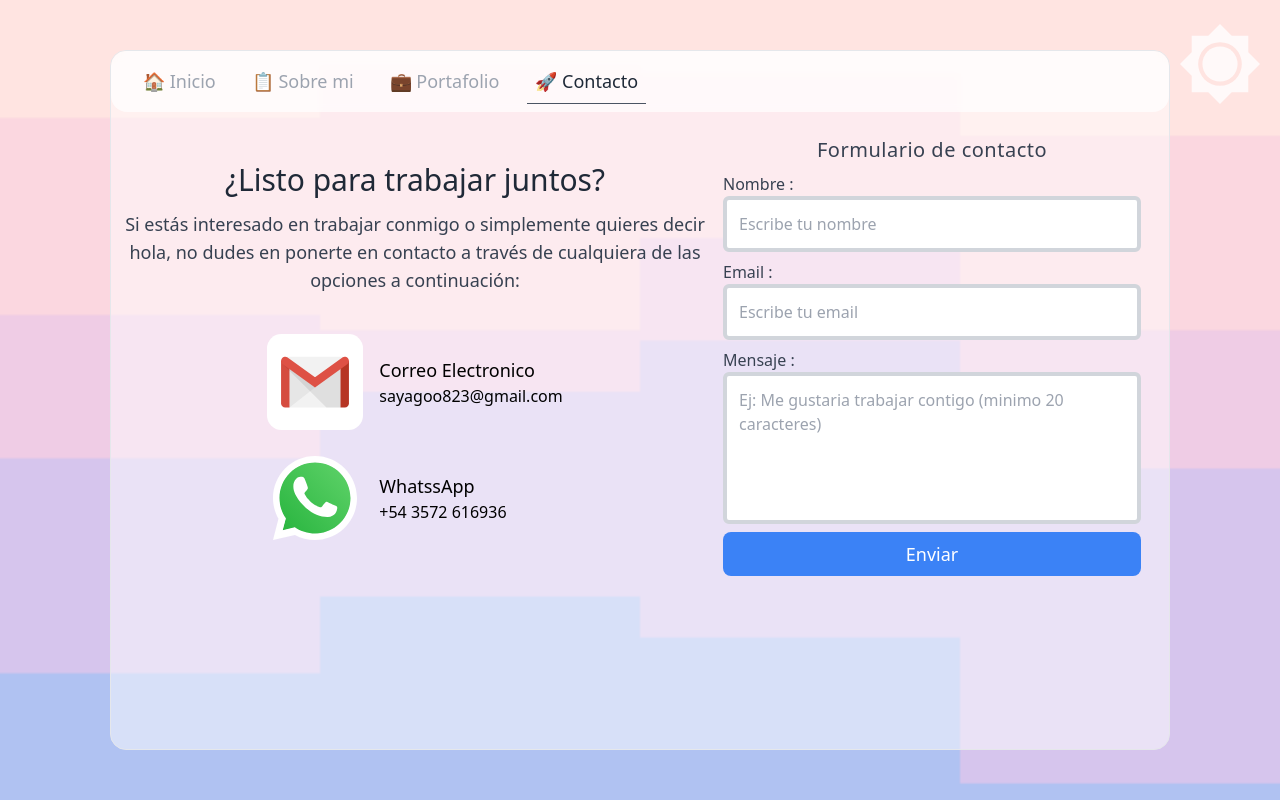
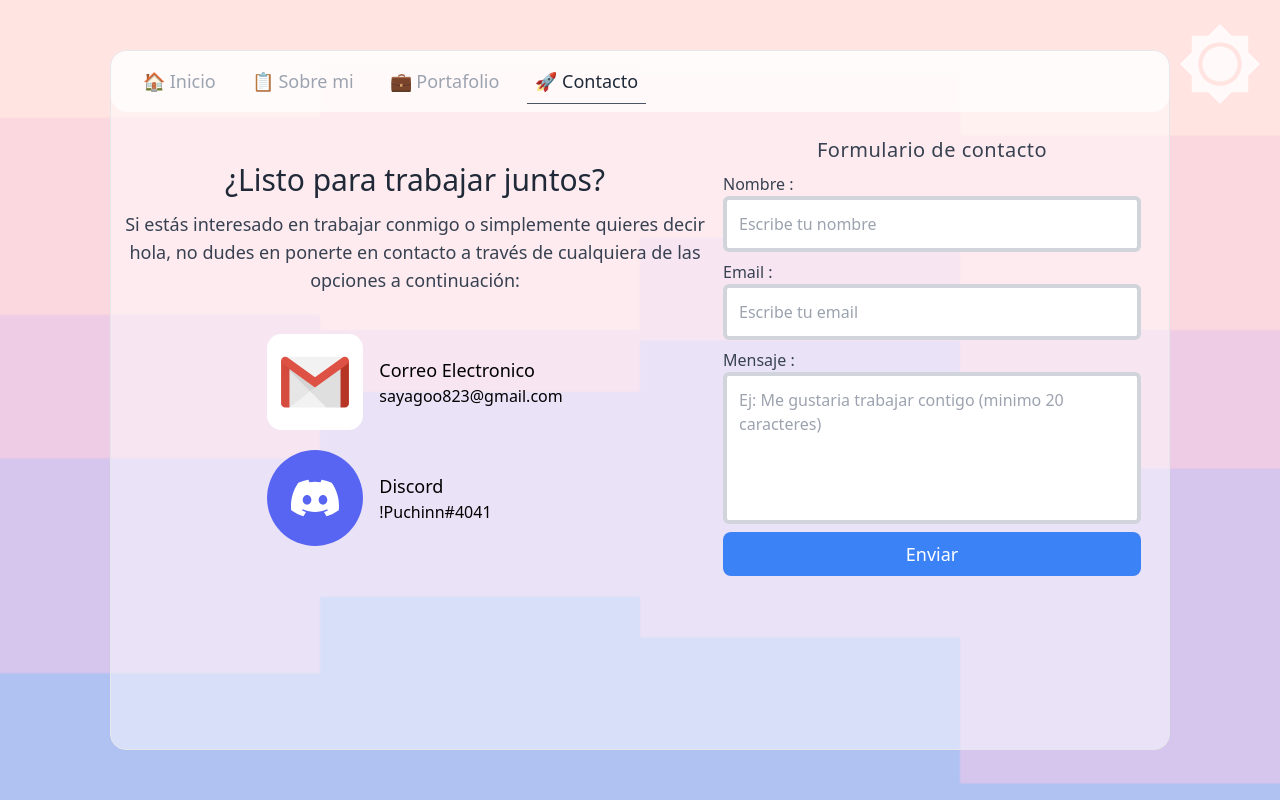
Before and after one commit to Puchinn/Portafolio, a React (Vite) app: page /contacto in a window 1280 px wide. Built offline with nearby package versions, Linux system fonts and the light colour scheme.

Commit message:
agregar discord en lugar de whatssapp

```diff
--- a/src/pages/Contacto/components/FromasDeContacto.jsx
+++ b/src/pages/Contacto/components/FromasDeContacto.jsx
@@ -58,9 +58,9 @@
             <div className="flex items-center space-x-4">
                 <svg
                     className="w-16 xl:w-24"
-                    viewBox="0 0 32 32"
-                    fill="none"
+                    viewBox="0 0 1024 1024"
                     xmlns="http://www.w3.org/2000/svg"
+                    fill="#000000"
                 >
                     <g id="SVGRepo_bgCarrier" stroke-width="0"></g>
                     <g
@@ -69,38 +69,22 @@
                         stroke-linejoin="round"
                     ></g>
                     <g id="SVGRepo_iconCarrier">
+                        {" "}
+                        <circle
+                            cx="512"
+                            cy="512"
+                            r="512"
+                            style={{fill:"#5865f2"}}
+                        ></circle>{" "}
                         <path
-                            d="M28 16C28 22.6274 22.6274 28 16 28C13.4722 28 11.1269 27.2184 9.19266 25.8837L5.09091 26.9091L6.16576 22.8784C4.80092 20.9307 4 18.5589 4 16C4 9.37258 9.37258 4 16 4C22.6274 4 28 9.37258 28 16Z"
-                            fill="url(#paint0_linear_87_7264)"
-                        ></path>
-                        <path
-                            fill-rule="evenodd"
-                            clip-rule="evenodd"
-                            d="M16 30C23.732 30 30 23.732 30 16C30 8.26801 23.732 2 16 2C8.26801 2 2 8.26801 2 16C2 18.5109 2.661 20.8674 3.81847 22.905L2 30L9.31486 28.3038C11.3014 29.3854 13.5789 30 16 30ZM16 27.8462C22.5425 27.8462 27.8462 22.5425 27.8462 16C27.8462 9.45755 22.5425 4.15385 16 4.15385C9.45755 4.15385 4.15385 9.45755 4.15385 16C4.15385 18.5261 4.9445 20.8675 6.29184 22.7902L5.23077 26.7692L9.27993 25.7569C11.1894 27.0746 13.5046 27.8462 16 27.8462Z"
-                            fill="white"
-                        ></path>
-                        <path
-                            d="M12.5 9.49989C12.1672 8.83131 11.6565 8.8905 11.1407 8.8905C10.2188 8.8905 8.78125 9.99478 8.78125 12.05C8.78125 13.7343 9.52345 15.578 12.0244 18.3361C14.438 20.9979 17.6094 22.3748 20.2422 22.3279C22.875 22.2811 23.4167 20.0154 23.4167 19.2503C23.4167 18.9112 23.2062 18.742 23.0613 18.696C22.1641 18.2654 20.5093 17.4631 20.1328 17.3124C19.7563 17.1617 19.5597 17.3656 19.4375 17.4765C19.0961 17.8018 18.4193 18.7608 18.1875 18.9765C17.9558 19.1922 17.6103 19.083 17.4665 19.0015C16.9374 18.7892 15.5029 18.1511 14.3595 17.0426C12.9453 15.6718 12.8623 15.2001 12.5959 14.7803C12.3828 14.4444 12.5392 14.2384 12.6172 14.1483C12.9219 13.7968 13.3426 13.254 13.5313 12.9843C13.7199 12.7145 13.5702 12.305 13.4803 12.05C13.0938 10.953 12.7663 10.0347 12.5 9.49989Z"
-                            fill="white"
-                        ></path>
-                        <defs>
-                            <linearGradient
-                                id="paint0_linear_87_7264"
-                                x1="26.5"
-                                y1="7"
-                                x2="4"
-                                y2="28"
-                                gradientUnits="userSpaceOnUse"
-                            >
-                                <stop stop-color="#5BD066"></stop>
-                                <stop offset="1" stop-color="#27B43E"></stop>
-                            </linearGradient>
-                        </defs>
+                            d="M689.43 349a422.21 422.21 0 0 0-104.22-32.32 1.58 1.58 0 0 0-1.68.79 294.11 294.11 0 0 0-13 26.66 389.78 389.78 0 0 0-117.05 0 269.75 269.75 0 0 0-13.18-26.66 1.64 1.64 0 0 0-1.68-.79A421 421 0 0 0 334.44 349a1.49 1.49 0 0 0-.69.59c-66.37 99.17-84.55 195.9-75.63 291.41a1.76 1.76 0 0 0 .67 1.2 424.58 424.58 0 0 0 127.85 64.63 1.66 1.66 0 0 0 1.8-.59 303.45 303.45 0 0 0 26.15-42.54 1.62 1.62 0 0 0-.89-2.25 279.6 279.6 0 0 1-39.94-19 1.64 1.64 0 0 1-.16-2.72c2.68-2 5.37-4.1 7.93-6.22a1.58 1.58 0 0 1 1.65-.22c83.79 38.26 174.51 38.26 257.31 0a1.58 1.58 0 0 1 1.68.2c2.56 2.11 5.25 4.23 8 6.24a1.64 1.64 0 0 1-.14 2.72 262.37 262.37 0 0 1-40 19 1.63 1.63 0 0 0-.87 2.28 340.72 340.72 0 0 0 26.13 42.52 1.62 1.62 0 0 0 1.8.61 423.17 423.17 0 0 0 128-64.63 1.64 1.64 0 0 0 .67-1.18c10.68-110.44-17.88-206.38-75.7-291.42a1.3 1.3 0 0 0-.63-.63zM427.09 582.85c-25.23 0-46-23.16-46-51.6s20.38-51.6 46-51.6c25.83 0 46.42 23.36 46 51.6.02 28.44-20.37 51.6-46 51.6zm170.13 0c-25.23 0-46-23.16-46-51.6s20.38-51.6 46-51.6c25.83 0 46.42 23.36 46 51.6.01 28.44-20.17 51.6-46 51.6z"
+                            style={{fill:"#fff"}}
+                        ></path>{" "}
                     </g>
                 </svg>
                 <div>
-                    <h1 className="text-lg">WhatssApp</h1>
-                    <p>+54 3572 616936</p>
+                    <h1 className="text-lg">Discord</h1>
+                    <p>!Puchinn#4041</p>
                 </div>
             </div>
         </div>
```
